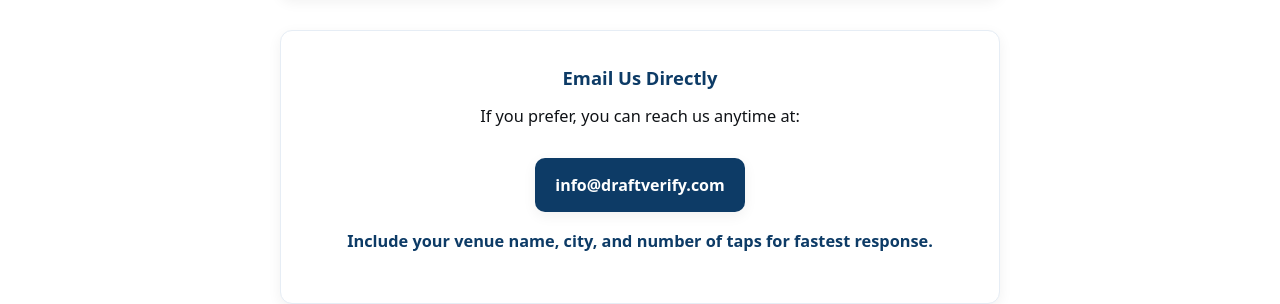
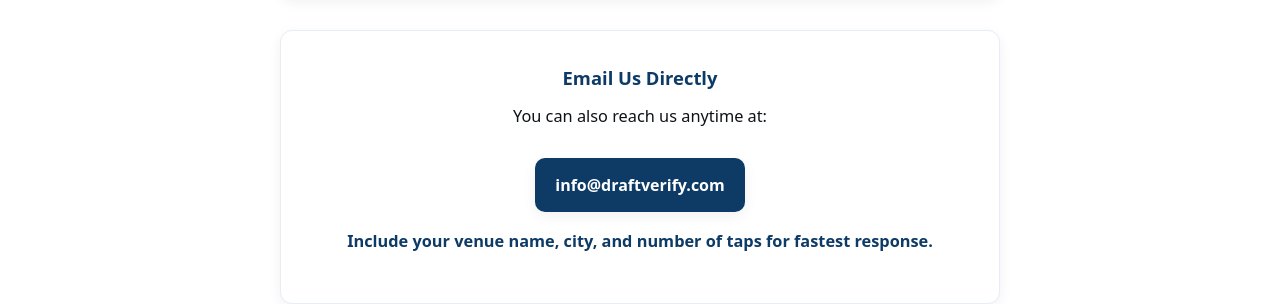
Before and after one commit to draftverify/draftverify.com, a Jekyll site: the page built from contact/index.md, in a window 1280 px wide and 900 px high, scrolled down 629 px. Shown: the part 208-512 px from the top of the window. Built offline with Jekyll 4.4.1, drawn with Linux system fonts in a browser that asks for light colours.

Commit message:
Update index.md

```diff
--- a/contact/index.md
+++ b/contact/index.md
@@ -47,12 +47,14 @@ layout: default
     <!-- DIRECT EMAIL SECTION -->
     <div class="card" style="max-width:720px;margin:32px auto;padding:32px;text-align:center;">
       <h3>Email Us Directly</h3>
-      <p>If you prefer, you can reach us anytime at:</p>
+      <p>You can also reach us anytime at:</p>
+
       <p>
         <a href="mailto:info@draftverify.com" class="btn primary" style="margin-top:12px;">
           info@draftverify.com
         </a>
       </p>
+
       <p style="margin-top:12px;color:#0d3b66;font-weight:600;">
         Include your venue name, city, and number of taps for fastest response.
       </p>
```
